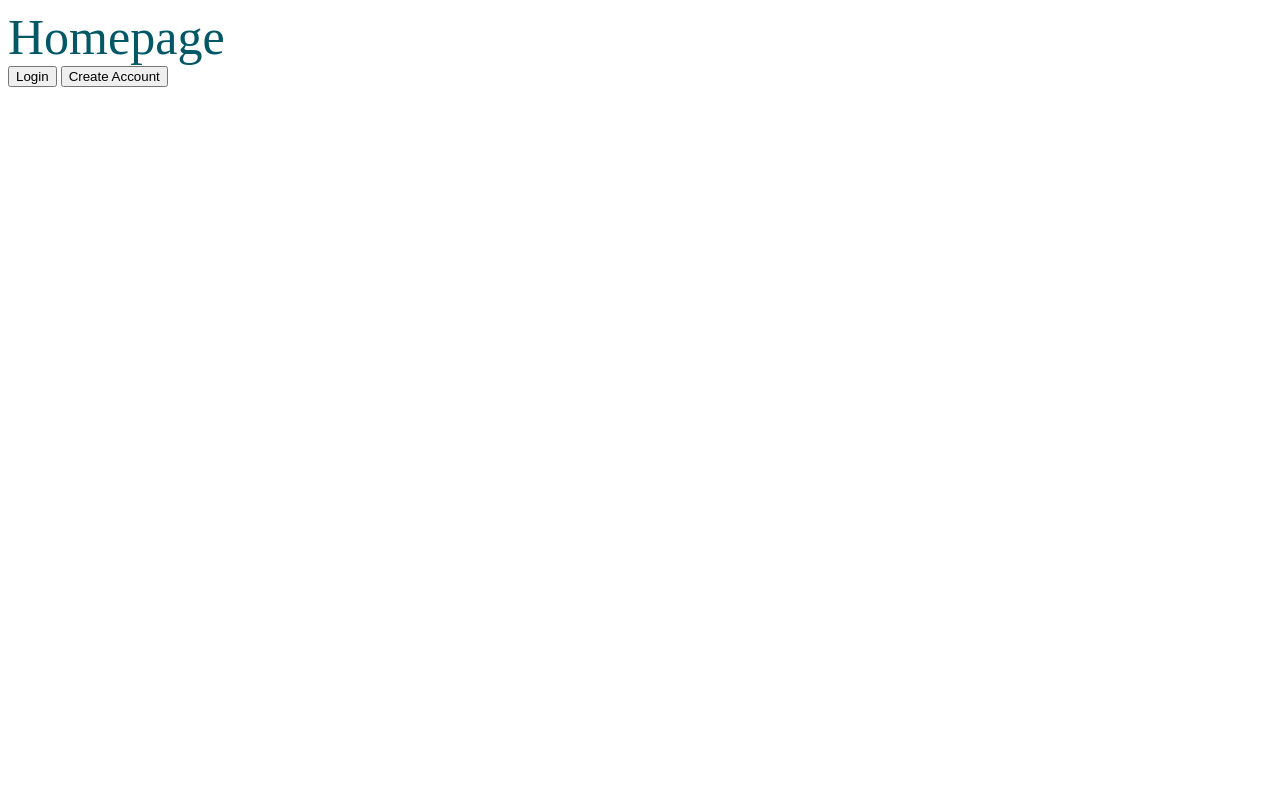
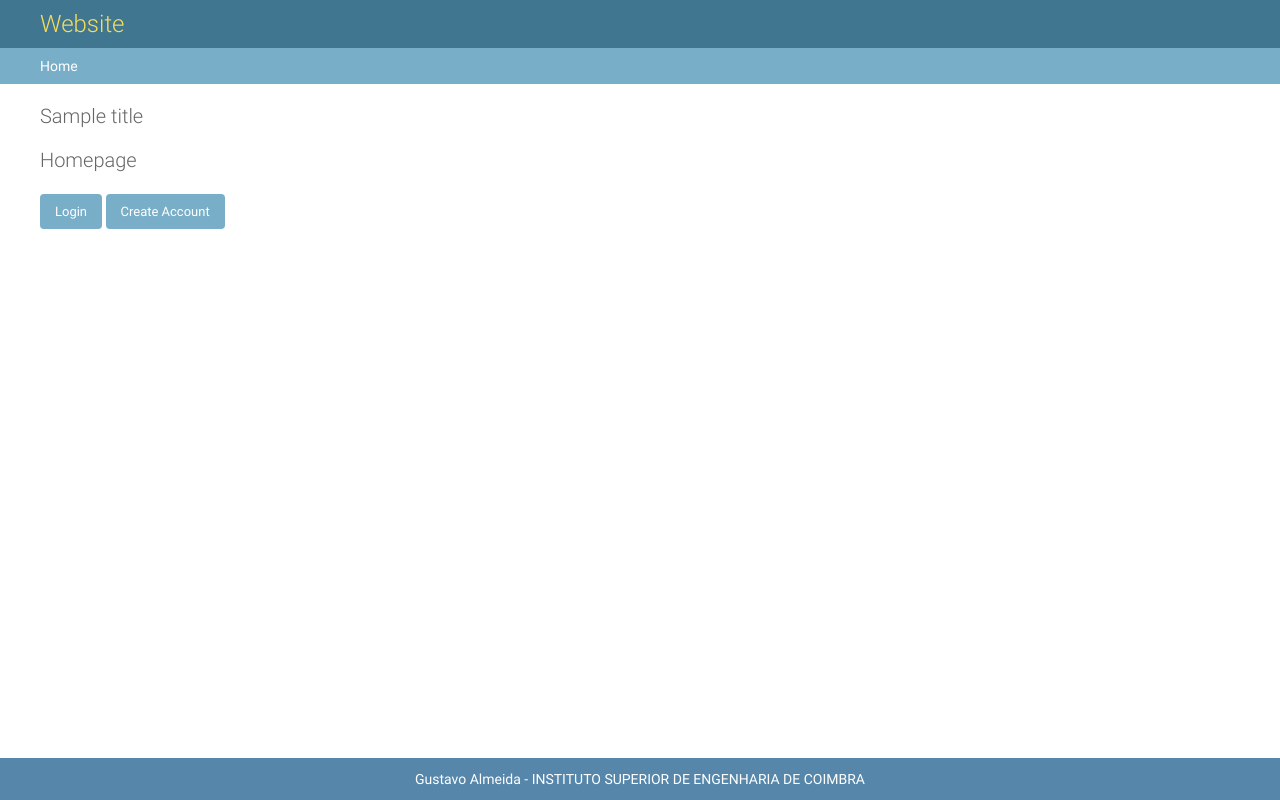
Before and after one commit to bundasmanu/ProjetoMestrado, a Django app: template templates/users/Home.html in a window 1280 px wide. Run offline with Django 3.2, Linux system fonts and the light colour scheme; the template is opened without the code that fills it: most values are stand-ins (such as "Sample title", 1, 10 or a date in 2020); parts of the project's set-up code (start-up, migrations or seed data) failed here and were passed over.

Commit message:
Homepage template in construction. I extend and adapt the admin templates.

```diff
--- /dev/null
+++ b/static/users/css/footer.css
@@ -0,0 +1,31 @@
+.flex-rw {
+  display: flex;
+  flex-flow: row wrap;
+}
+
+footer {
+  justify-content: center;
+  background: rgb(86, 135, 171);
+  position: fixed;
+    bottom: 0;
+    width: 100%;
+}
+
+.footer-social-section {
+  align-items: center;
+  justify-content: center;
+  position: relative;
+  margin-top: 0%;
+}
+
+.footer-bottom-section {
+  width: 100%;
+  padding: 1%;
+  margin-top: 0%;
+}
+
+.footer-bottom-wrapper {
+  font-size: 1.0em;
+  color: #fff;
+    margin: 0 auto;
+}
--- a/templates/users/Home.html
+++ b/templates/users/Home.html
@@ -1,4 +1,17 @@
-{% extends 'dataset/index.html' %}
+{% extends 'admin/base_site.html' %}
+{% load i18n %}
+{% block stylesheet %} {{ block.super }} {% endblock %}
+{% block extrastyle %}<link rel="stylesheet" type="text/css" href="/static/users/css/footer.css"> {% endblock %}
+{% block branding %} <h1>Website</h1> {% endblock %}
+{% block title %}{{ title }} | {% trans 'Gene Expression Analysis' %}{% endblock %}
+{% block responsive %}
+    {{ block.super }}
+{% endblock %}
+{% block breadcrumbs %}
+    <div class="breadcrumbs">
+    <a href="{% url 'users:home' %}">Home</a>
+    </div>
+{% endblock %}
 {% block content %}
     {% if messages %}
         <ul class="messages">
@@ -10,5 +23,20 @@
     <h1>Homepage</h1>
     <input type="submit" value="Login" onclick="location.href='{% url 'users:login' %}'">
     <input type="submit" value="Create Account" onclick="location.href='{% url 'users:create' %}'">
+{% endblock %}
+{% block footer %}
+    <footer class="flex-rw">
 
+        <section class="footer-social-section flex-rw">
+            <span class="footer-social-overlap footer-social-icons-wrapper">
+            <a href="http://instagram.com/paviliongiftcompany" class="generic-anchor" target="_blank" title="Instagram" itemprop="significantLink"><i class="fa fa-instagram"></i></a>
+            </span>
+        </section>
+        <section class="footer-bottom-section flex-rw">
+    <div class="footer-bottom-wrapper">
+
+    </i> Gustavo Almeida - INSTITUTO SUPERIOR DE ENGENHARIA DE COIMBRA
+    </div>
+        </section>
+    </footer>
 {% endblock %}
```
